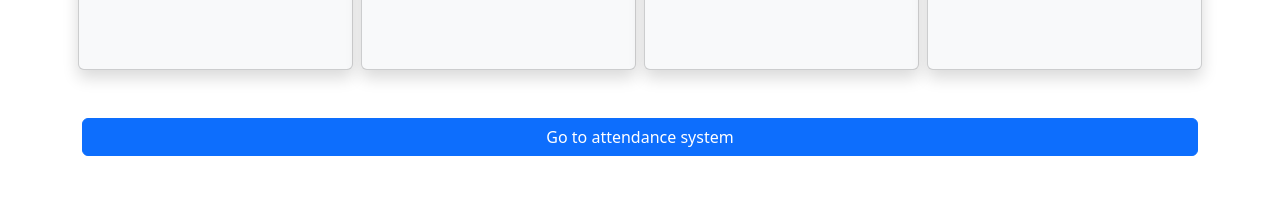
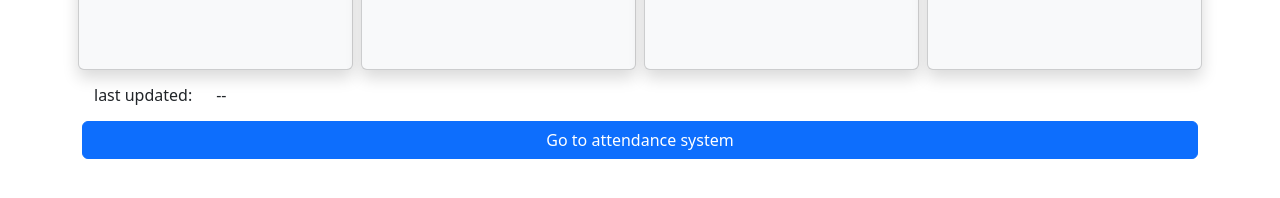
Before and after one commit to amirfirdausismail0/amirfirdausismail0.github.io, a website built with webpack: page src/index.html in a window 1280 px wide. Shown: the part 362-560 px from the top of the page. Built offline with nearby package versions, Linux system fonts and the light colour scheme; some packages are replaced by stand-ins of ours; no server answers; the database is empty.

Commit message:
added last update html

```diff
--- a/src/index.html
+++ b/src/index.html
@@ -81,7 +81,18 @@
 
       </div>
 
-      <div class="d-grid gap-2 pt-5">
+      <div class="container pt-3">
+        <div class="row row-cols-auto">
+          <div class="col">
+            <p class="h6">last updated:</p>
+          </div>
+          <div class="col">
+            <p id="last_updated" class="h6">--</p>
+          </div>
+        </div>
+      </div>
+
+      <div class="d-grid gap-2 pt-2">
         <a href="https://dandan-03.github.io/attendance-system/index.html" class="btn btn-primary">Go to attendance system</a>
       </div>
 
```
